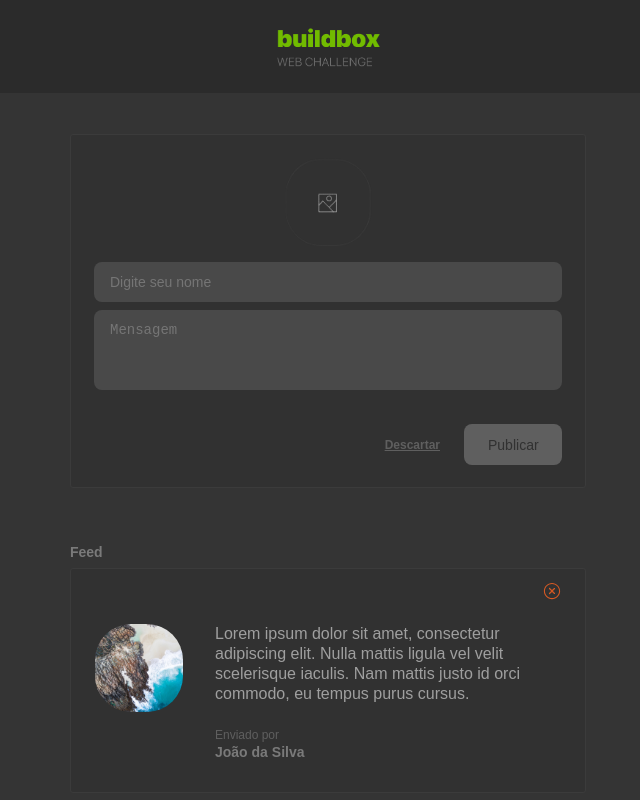
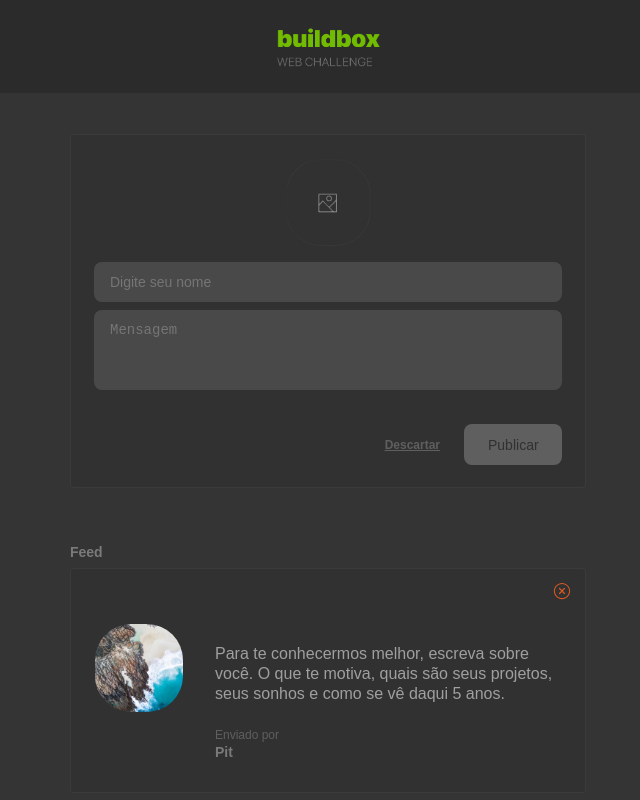
Before and after one commit to RafaelNagatomo/buildbox-web-developer-challenge, a React (Create React App) app: page / in a window 1280 px wide. Shown: the top 800 px of the page, without its empty margins (312-952 px from the left). Built offline with nearby package versions, Linux system fonts and the light colour scheme.

Commit message:
feat: add newPost in Feed component and changed component name 'Feed' to 'Painel'

```diff
--- a/src/App.js
+++ b/src/App.js
@@ -1,6 +1,5 @@
 import Header from "./components/Header/Header";
-import PostForm from "./components/PostForm/PostForm";
-import Feed from "./components/Feed/Feed";
+import Painel from "./components/Painel/Painel";
 
 import GlobalStyle from "./styles/GlobalStyle";
 
@@ -9,8 +8,7 @@ function App() {
     <div className="App">
       <GlobalStyle />
       <Header />
-      <PostForm />
-      <Feed />
+      <Painel />
     </div>
   );
 }
--- a/src/components/Feed/Feed.jsx
+++ /dev/null
@@ -1,16 +0,0 @@
-import FeedItem from "../FeedItem/FeedItem";
-
-import { FeedContainer } from "./style";
-
-const Feed = () => {
-  return (
-    <FeedContainer>
-      <h2>Feed</h2>
-      <FeedItem />
-      <FeedItem />
-      <FeedItem />
-    </FeedContainer>
-  );
-};
-
-export default Feed;
--- a/src/components/Feed/style.js
+++ /dev/null
@@ -1,14 +0,0 @@
-import styled from "styled-components";
-
-const FeedContainer = styled.div`
-  width: 516px;
-  height: 100vh;
-
-  h2 {
-    font-size: 14px;
-    color: #7a7a7a;
-    margin-bottom: 8px;
-  }
-`;
-
-export { FeedContainer };
--- a/src/components/FeedItem/FeedItem.jsx
+++ b/src/components/FeedItem/FeedItem.jsx
@@ -1,27 +1,33 @@
+import { IoIosCloseCircleOutline } from "react-icons/io";
+
 import userImg from "../../assets/images/photo-base1.png";
+import {
+  FeedItemContainer,
+  FeedItemCard,
+  UserImg,
+  FeedCardInfo,
+} from "./style";
 
-import { IoIosCloseCircleOutline } from "react-icons/io";
-import { FeedItemCard, UserImg, FeedCardInfo } from "./style";
-
-const FeedItem = () => {
+const FeedItem = ({ posts, removePost }) => {
   return (
-    <FeedItemCard>
+    <FeedItemContainer>
+      {posts.map((post) => (
+        <FeedItemCard key={post.id}>
           <UserImg src={userImg} alt="user-img" />
           <FeedCardInfo>
             <IoIosCloseCircleOutline
+              onClick={() => removePost(posts.id)}
               className="iconeClose"
               size={20}
               color="#D65923"
             />
-        <p>
-          Lorem ipsum dolor sit amet, consectetur adipiscing elit. Nulla mattis
-          ligula vel velit scelerisque iaculis. Nam mattis justo id orci
-          commodo, eu tempus purus cursus.
-        </p>
+            <p>{post.textValue}</p>
             <span>Enviado por</span>
-        <h3>João da Silva</h3>
+            <h3>{post.nameValue}</h3>
           </FeedCardInfo>
         </FeedItemCard>
+      ))}
+    </FeedItemContainer>
   );
 };
 
--- a/src/components/FeedItem/style.js
+++ b/src/components/FeedItem/style.js
@@ -1,7 +1,12 @@
 import styled from "styled-components";
 
+const FeedItemContainer = styled.div`
+  display: flex;
+  flex-direction: column-reverse;
+`;
+
 const FeedItemCard = styled.div`
-  width: 100%;
+  width: 516px;
   padding: 12px 24px 32px 24px;
   border-radius: 3px;
   border: solid 1px #3b3b3b;
@@ -9,6 +14,7 @@ const FeedItemCard = styled.div`
   display: flex;
   flex-direction: wrap;
   margin-bottom: 16px;
+  /* transition: all 1s ease-out; */
 `;
 
 const UserImg = styled.img`
@@ -18,18 +24,22 @@ const UserImg = styled.img`
 `;
 
 const FeedCardInfo = styled.div`
+  width: 76.5%;
   display: flex;
   flex-direction: column;
   margin-left: 32px;
-  position: relative;
+  /* position: relative; */
 
   .iconeClose {
-    position: absolute;
-    right: -1px;
+    position: relative;
+    /* top: 340px; */
+    left: 337px;
     cursor: pointer;
   }
 
   p {
+    word-wrap: break-word;
+    width: 100%;
     font-size: 16px;
     color: #9f9f9f;
     margin: 43px 0 24px 0;
@@ -44,9 +54,10 @@ const FeedCardInfo = styled.div`
   }
 
   h3 {
+    word-wrap: break-word;
     font-size: 14px;
     color: #7a7a7a;
   }
 `;
 
-export { FeedItemCard, UserImg, FeedCardInfo };
+export { FeedItemContainer, FeedItemCard, UserImg, FeedCardInfo };
--- /dev/null
+++ b/src/components/Painel/Painel.jsx
@@ -0,0 +1,55 @@
+import { useState } from "react";
+import FeedItem from "../FeedItem/FeedItem";
+import PostForm from "../PostForm/PostForm";
+
+import { FeedContainer, PainelContainer } from "./style";
+
+const Painel = () => {
+  const [posts, setPosts] = useState([
+    {
+      id: 1,
+      nameValue: "John",
+      textValue:
+        "Aqui daremos continuidade a sua candidatura à vaga de desenvolvedor FULL STACK JAVASCRIPT na Buildbox.",
+    },
+    {
+      id: 2,
+      nameValue: "Pit",
+      textValue:
+        "Para te conhecermos melhor, escreva sobre você. O que te motiva, quais são seus projetos, seus sonhos e como se vê daqui 5 anos.",
+    },
+  ]);
+
+  const addPost = (nameValue, textValue) => {
+    const newPosts = [
+      ...posts,
+      {
+        id: Math.floor(Math.random() * 1000),
+        nameValue,
+        textValue,
+      },
+    ];
+
+    setPosts(newPosts);
+  };
+
+  const removePost = (id) => {
+    const newPosts = [...posts];
+    const filteredPosts = newPosts.filter((post) =>
+      posts.id !== id ? post : null
+    );
+    setPosts(filteredPosts);
+  };
+
+  return (
+    <PainelContainer>
+      <PostForm addPost={addPost} />
+      <h2>Feed</h2>
+      <FeedContainer>
+        <FeedItem key={posts.id} posts={posts} removePost={removePost} />
+      </FeedContainer>
+    </PainelContainer>
+  );
+};
+
+export default Painel;
--- /dev/null
+++ b/src/components/Painel/style.js
@@ -0,0 +1,20 @@
+import styled from "styled-components";
+
+const PainelContainer = styled.div`
+  width: 516px;
+  height: 100%;
+  display: flex;
+  flex-direction: column;
+
+  h2 {
+    font-size: 14px;
+    color: #7a7a7a;
+    margin-bottom: 8px;
+  }
+`;
+
+const FeedContainer = styled.div`
+  display: flex;
+`;
+
+export { FeedContainer, PainelContainer };
--- a/src/components/PostForm/PostForm.jsx
+++ b/src/components/PostForm/PostForm.jsx
@@ -14,7 +14,7 @@ import {
   ImgContainer,
 } from "./style";
 
-const PostForm = () => {
+const PostForm = ({ addPost }) => {
   const [nameValue, setNameValue] = useState("");
   const [textValue, setTextValue] = useState("");
   const [visibleInvisible, setVisibleInvisible] = useState(false);
@@ -35,16 +35,10 @@ const PostForm = () => {
     setVisibleInvisible("");
   };
 
-  const handleDiscartValues = () => {
+  const handleAddPost = () => {
+    addPost(nameValue, textValue);
     emptyValues();
   };
-
-  const handlePostAdd = () => {
-    console.log(nameValue, textValue);
-    emptyValues();
-  };
-
-  const handlePostDelete = () => {};
 
   return (
     <PostFormContainer>
@@ -53,7 +47,7 @@ const PostForm = () => {
           src={trashIcon}
           alt="trash-icon"
           className={visibleInvisible ? "block" : "none"}
-          onClick={handlePostDelete}
+          onClick={emptyValues}
         />
         <ImgPlaceholder src={imgPlaceholder} alt="img-placeholder" />
       </ImgContainer>
@@ -72,8 +66,8 @@ const PostForm = () => {
         onChange={onChangeText}
       />
       <ButtonContainer>
-        <h3 onClick={handleDiscartValues}>Descartar</h3>
-        <Button onClick={handlePostAdd}>Publicar</Button>
+        <h3 onClick={emptyValues}>Descartar</h3>
+        <Button onClick={handleAddPost}>Publicar</Button>
       </ButtonContainer>
     </PostFormContainer>
   );
```
Also changed, not shown: src/components/DataBase/DataBase.jsx (added, +16 -0 lines). Lines whose indentation alone changed are shown as unchanged.
